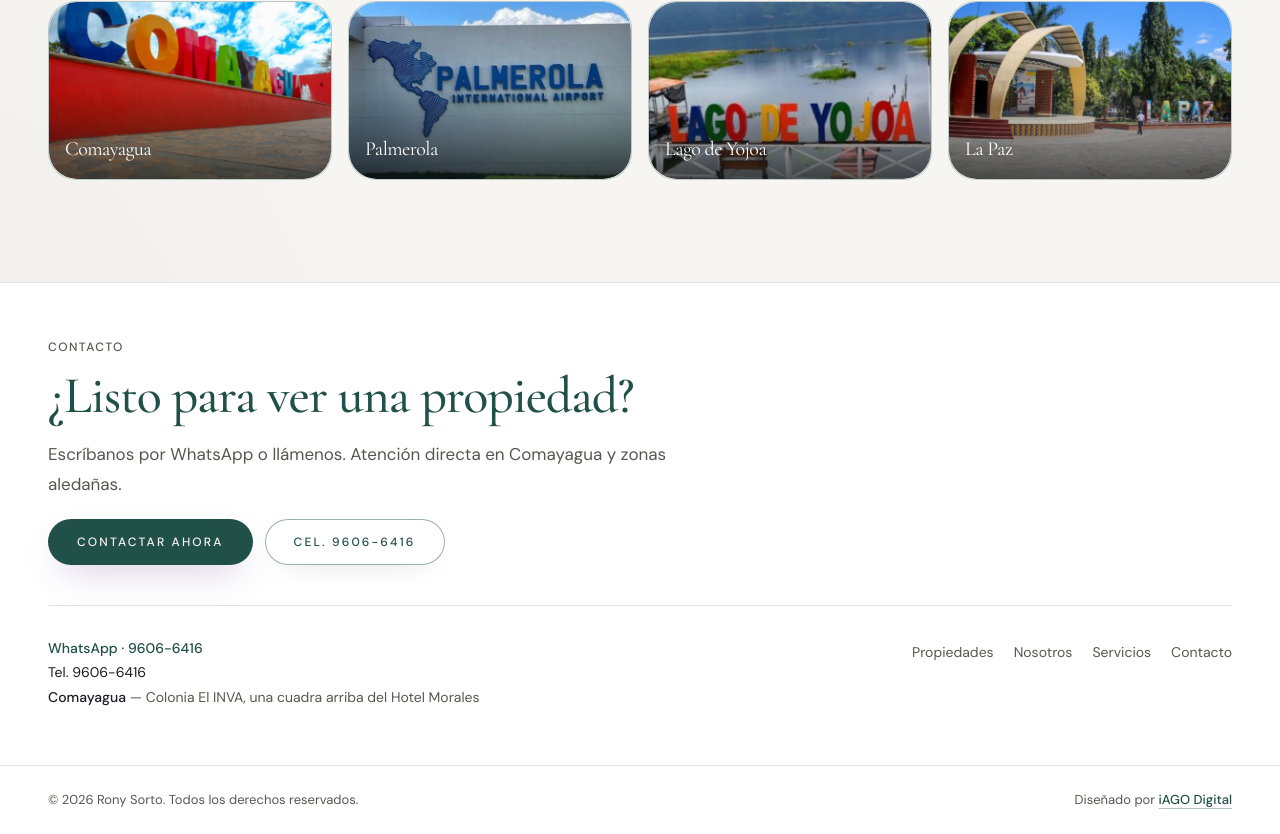
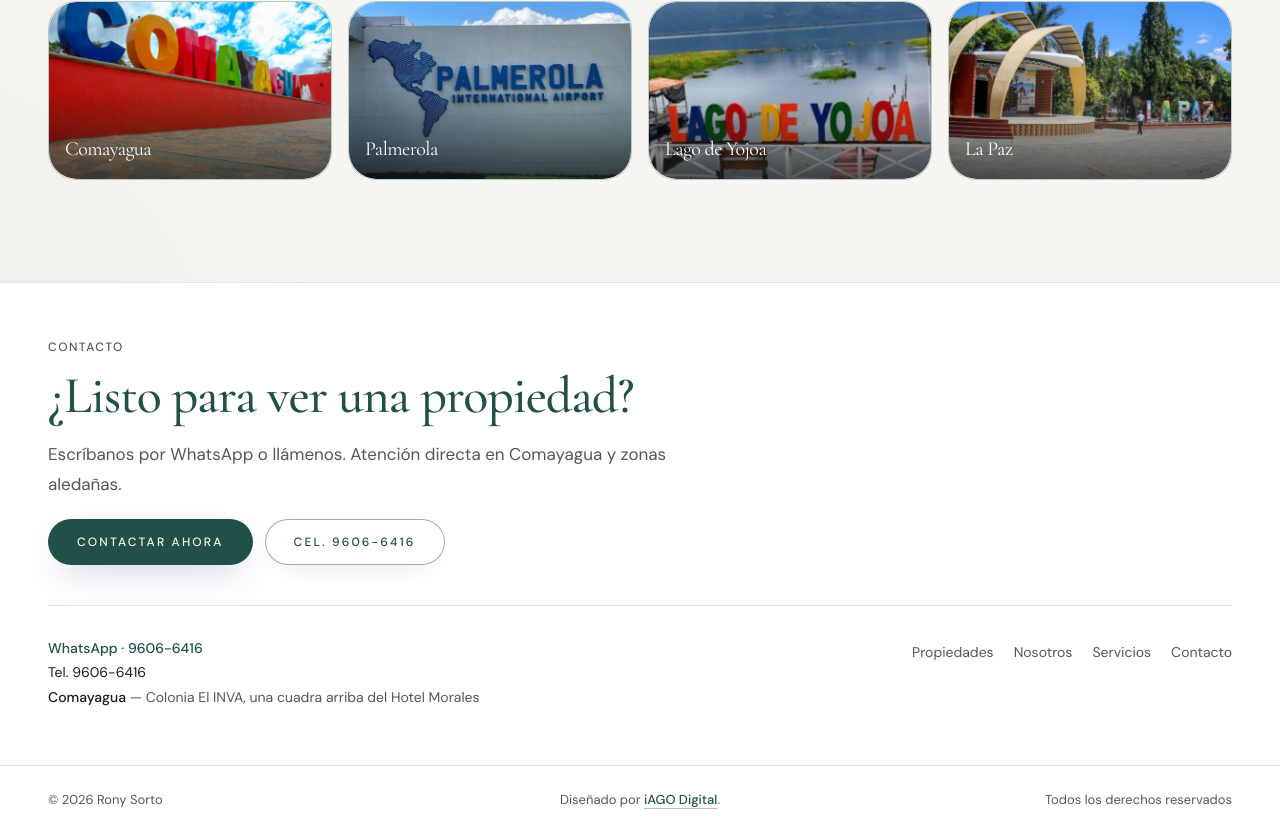
Before and after one commit to stellier7/real-estate-template, a Next.js app: page / in a window 1280 px wide. Shown: the part 4098-4932 px from the top of the page. Built offline with nearby package versions, Linux system fonts and the light colour scheme; no server answers.

Commit message:
Center iAGO credit in the footer bar
Lay out © year, Diseñado por iAGO Digital, and rights notice
as a balanced three-column strip.

Co-authored-by: stellier-fracta <stellier-fracta@users.noreply.github.com>

```diff
--- a/src/components/layout/SiteFooter.tsx
+++ b/src/components/layout/SiteFooter.tsx
@@ -93,11 +93,11 @@ export function SiteFooter() {
       </Container>
 
       <Container className="border-t border-line py-6">
-        <div className="flex flex-col gap-2 text-center sm:flex-row sm:items-center sm:justify-between sm:gap-4 sm:text-left">
-          <p className="type-meta">
-            © {year} {siteConfig.brandShort}. Todos los derechos reservados.
+        <div className="grid gap-2 text-center sm:grid-cols-3 sm:items-center sm:gap-4">
+          <p className="type-meta sm:text-left">
+            © {year} {siteConfig.brandShort}
           </p>
-          <p className="type-meta">
+          <p className="type-meta sm:text-center">
             Diseñado por{" "}
             <a
               href="https://www.iagodigital.com/"
@@ -107,6 +107,10 @@ export function SiteFooter() {
             >
               iAGO Digital
             </a>
+            .
+          </p>
+          <p className="type-meta sm:text-right">
+            Todos los derechos reservados
           </p>
         </div>
       </Container>
```
